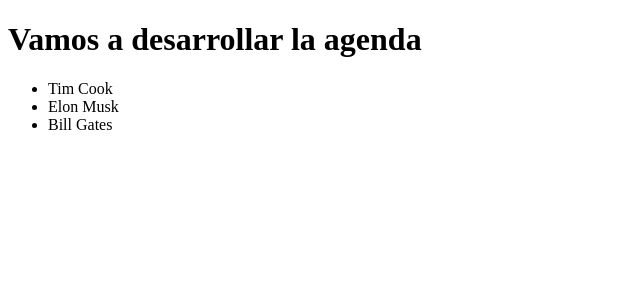
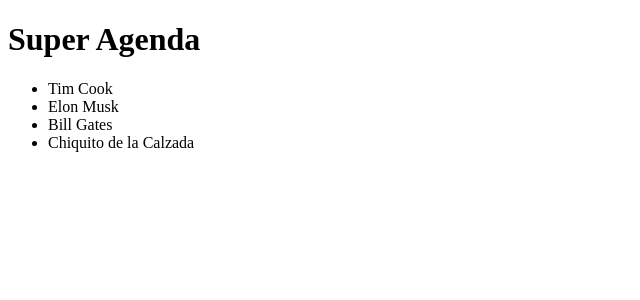
Before and after one commit to dalvarezdp/agenda-angular, an Angular app: page / in a window 1280 px wide. Shown: the top 300 px of the page, without its empty margins (0-640 px from the left). Built offline with nearby package versions, Linux system fonts and the light colour scheme.

Commit message:
Añadimos un servicio para agrupar las acciones de los contactos.

```diff
--- a/src/app/app.component.html
+++ b/src/app/app.component.html
@@ -1,6 +1,6 @@
 <h1>
   <!-- Cuando utilizamos {{ }} estamos sincronizando la vista desde el modelo -->
-  {{title}}
+  {{_title}}
 </h1>
 
 <!--
@@ -12,6 +12,6 @@
    previamente a su asignación como valor de un atributo, marcamos dicho atributo entre corchetes.
  -->
 <lista-contactos
-  [contactos]="['Tim Cook', 'Elon Musk', 'Bill Gates']"
+  [contactos]="_listaContactos"
   (contactoSeleccionado)="mostrarContactoSeleccionado($event)">
 </lista-contactos>
--- a/src/app/app.component.ts
+++ b/src/app/app.component.ts
@@ -1,4 +1,5 @@
 import { Component, OnInit } from '@angular/core';
+import { ContactoService } from './contacto.service'
 
 @Component({
   // selector css del elemento donde se instanciará el componente.
@@ -11,11 +12,19 @@
 export class AppComponent implements OnInit {
 
 
-  private title: String;
+  private _title: string;
+  private _listaContactos: string[];
+
+  /* para hacer una inyeccion de dependencias, devemos indicar en el contructor
+  de una clase un parametro tipado precisamente con el servicio que queremos usar
+  y añadir siempre el modificador de acceso
+  */
+  constructor(private _contactoService: ContactoService){}
 
   // Este metodo es de obligatoria implementacion cuando usamos la interfaz OnINit. Puesto que no retorna nada, podemos anotarlo como 'void'. Este metodo se ejecuta al instanciarse la clase 'AppComponent'
   ngOnInit(): void {
-    this.title = 'Vamos a desarrollar la agenda';
+    this._title = 'Super Agenda';
+    this._listaContactos = this._contactoService.obtenerContactos();
   }
 
   mostrarContactoSeleccionado(contacto: string): void {
--- a/src/app/app.module.ts
+++ b/src/app/app.module.ts
@@ -5,6 +5,7 @@
 
 import { AppComponent } from './app.component';
 import { ListaContactosComponent } from './lista-contactos/lista-contactos.component';
+import { ContactoService } from './contacto.service'
 
 @NgModule({
   declarations: [
@@ -16,7 +17,9 @@
     FormsModule,
     HttpModule
   ],
-  providers: [],
+  providers: [
+    ContactoService
+  ],
   bootstrap: [AppComponent]
 })
 export class AppModule { }
--- /dev/null
+++ b/src/app/contacto.service.ts
@@ -0,0 +1,16 @@
+import { Injectable } from '@angular/core';
+
+// Una clase decorada con 'INjectable' se comporta como un servicio. Hace posible que pueda inyecctarse como dependencia en otras clases.
+@Injectable()
+export class ContactoService {
+
+  // Obtiene una coleccion de contactos.
+  obtenerContactos(): string[]{
+    return [
+      'Tim Cook',
+      'Elon Musk',
+      'Bill Gates',
+      'Chiquito de la Calzada'
+    ];
+  }
+}
--- a/src/app/lista-contactos/lista-contactos.component.html
+++ b/src/app/lista-contactos/lista-contactos.component.html
@@ -10,6 +10,6 @@
        evento click de cada elemento <span> para habilitar la notificación de contacto seleccionado
        al componente padre.
      -->
-    <span (click)="notificarContactoSeleccionado(contacto)">{{ contacto }}</span>
+    <span (click)="notificarContactoSeleccionado(contacto)">{{ contacto }} </span>
   </li>
 </ul>
```
Also changed, not shown: 1 other file (tests, documents, lock files or other folders).
